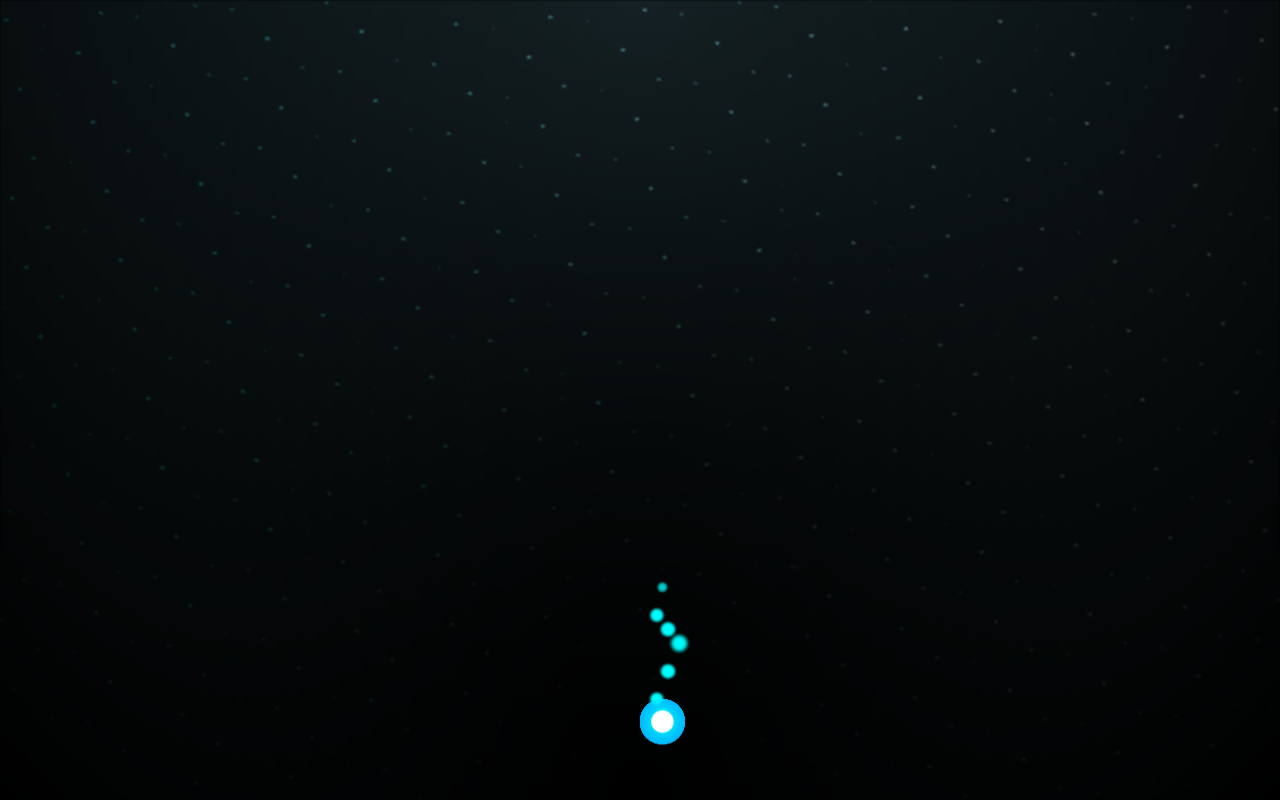
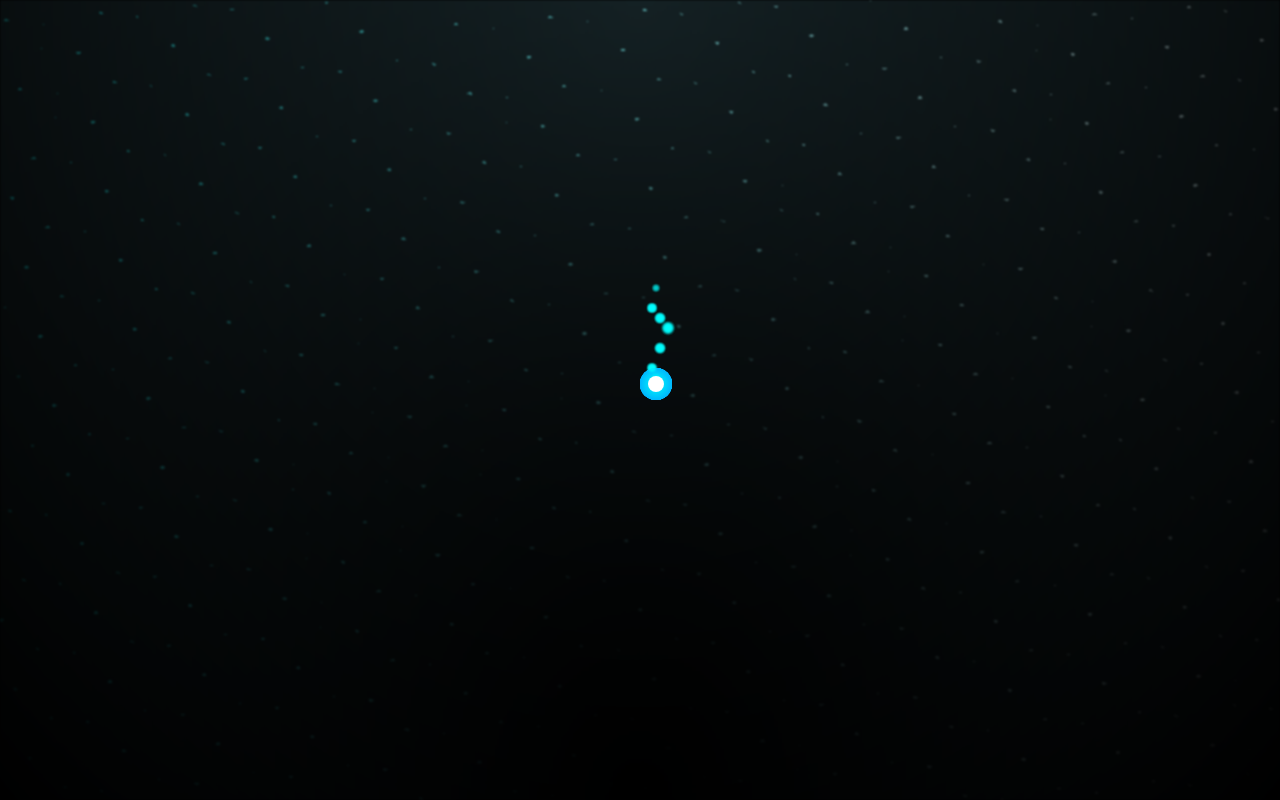
Before and after one commit to Ro234-hue/Flower, a plain HTML site: page index.html in a window 1280 px wide. Drawn offline with Linux system fonts and the light colour scheme.

Commit message:
Update index.html

```diff
--- a/index.html
+++ b/index.html
@@ -15,8 +15,8 @@
     }
     body {
       display: flex;
-      align-items: flex-end;
-      justify-content: center;
+      align-items: center;   /* 🌸 center vertically */
+      justify-content: center; /* 🌸 center horizontally */
       min-height: 100vh;
       background-color: var(--dark-color);
       overflow: hidden;
@@ -40,11 +40,16 @@
     }
     .flowers {
       position: relative;
-      transform: scale(0.7);
+      transform: scale(0.5);
+    }
+    @media (max-width: 768px) {
+      .flowers {
+        transform: scale(0.35); /* 🌸 smaller on phone */
+      }
     }
     .flower {
       position: absolute;
-      bottom: 10vmin;
+      bottom: 0;
       transform-origin: bottom center;
       z-index: 10;
       --fl-speed: 0.8s;
@@ -152,7 +157,6 @@
         <div class="flower__light flower__light--8"></div>
       </div>
     </div>
-
     <div class="flower flower--2">
       <div class="flower__leafs">
         <div class="flower__leaf flower__leaf--1"></div>
@@ -170,7 +174,6 @@
         <div class="flower__light flower__light--8"></div>
       </div>
     </div>
-
     <div class="flower flower--3">
       <div class="flower__leafs">
         <div class="flower__leaf flower__leaf--1"></div>
@@ -189,7 +192,6 @@
       </div>
     </div>
   </div>
-
   <script>
     onload = () => {
       const c = setTimeout(() => {
```
